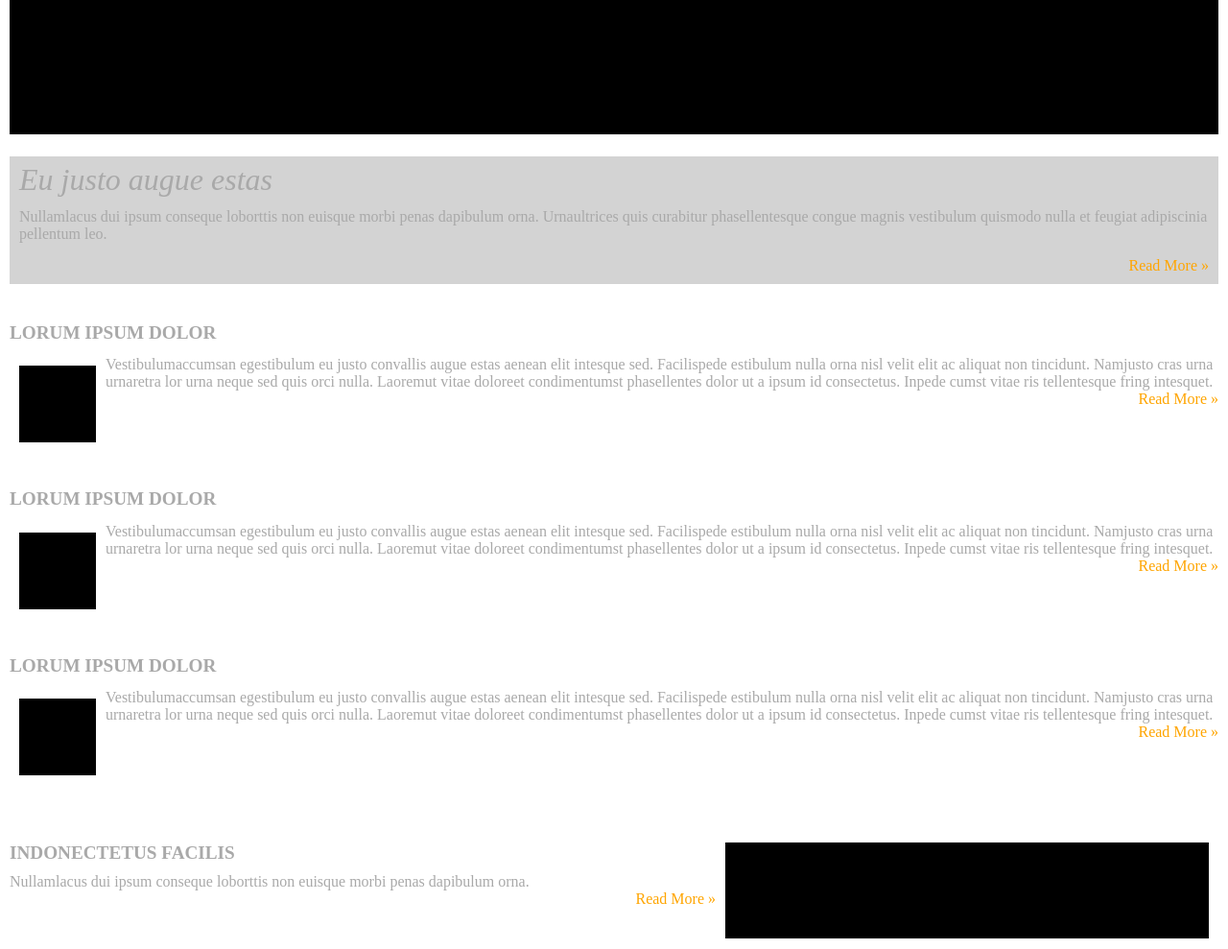
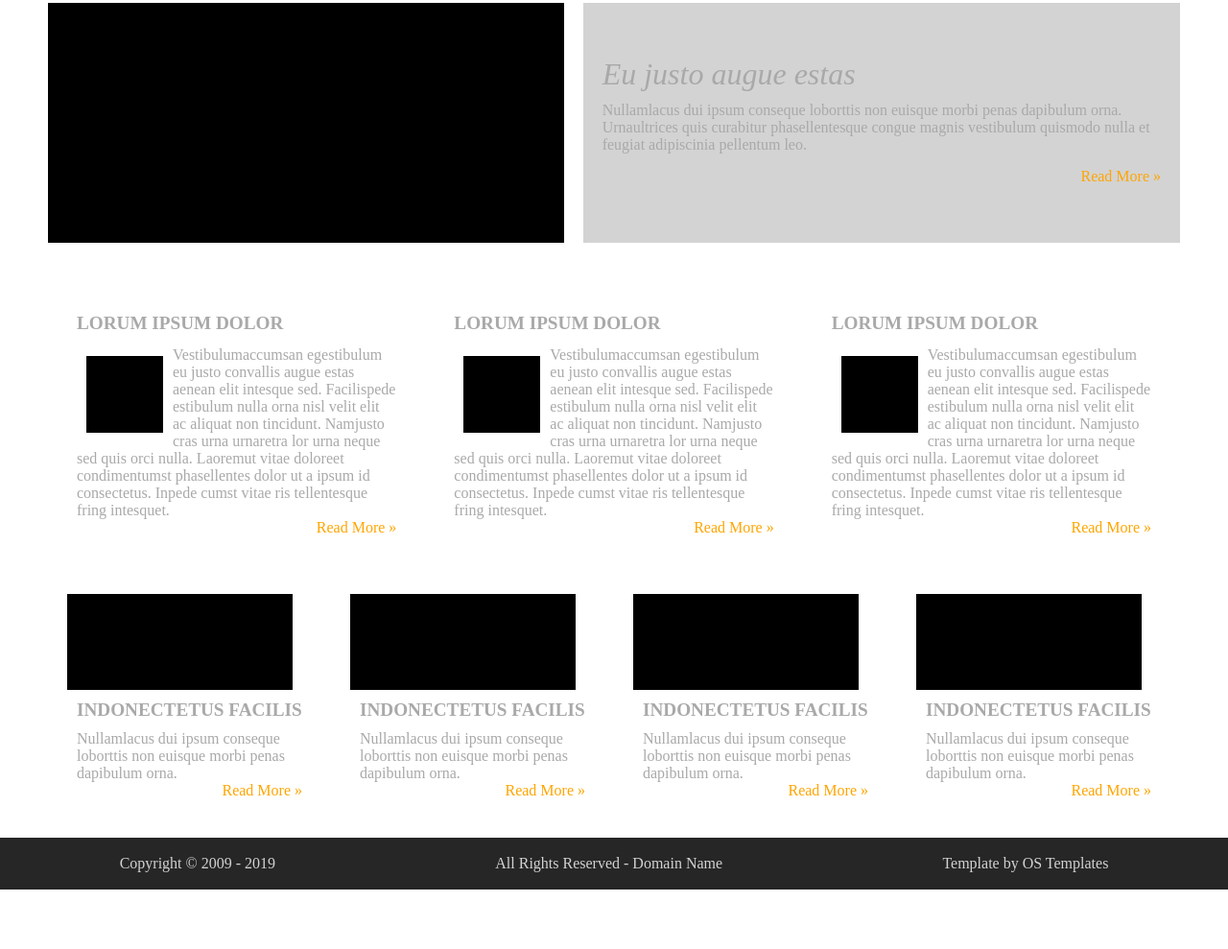
Before and after one commit to aishwarya19798/basic86, a plain HTML site: page index.html in a window 1280 px wide. Shown: the part 183-1172 px from the top of the page at 96% size. After the commit the page ends 1110 px from the top, so only its background shows below. Drawn offline with Linux system fonts and the light colour scheme.

Commit message:
fixed for desktop

```diff
--- a/articles.css
+++ b/articles.css
@@ -30,3 +30,27 @@
 	color: orange;
 	float: right;
 }
+@media only screen and (min-width:688px) {
+	.articles {
+		margin: 0 30px;
+	}
+}
+
+@media only screen and (min-width:942px) {
+	.articles {
+		margin: 0px 40px;
+	}
+}
+
+@media only screen and (min-width:1075px) {
+	.articles{
+		display:flex;
+		flex-direction: row;
+		align-items: center;
+		justify-content: center;
+		margin-top:-20px;
+	}
+	.articles div {
+		margin: 0px 30px;
+	}
+}
--- a/footer.css
+++ b/footer.css
@@ -1,11 +1,23 @@
 footer{
 	background-color: #262626;
 	color: lightgray;
-	padding:5px 10px;
-	height: 80px;
+	padding:15px 10px;
+	height: auto;
 	display: flex;
 	align-items: center;
 	justify-content: center;
 	flex-direction: column;
 	line-height: 1.5em;
 }
+@media only screen and (min-width:1075px) {
+	footer{
+		display:flex;
+		flex-direction: row;
+		align-items: center;
+		justify-content: space-around;
+		margin-top: 30px;
+	}
+	footer p:nth-child(2){
+		justify-self: flex-start;
+	}
+}
--- a/hero.css
+++ b/hero.css
@@ -37,3 +37,44 @@
 	color: orange;
 	float: right;
 }
+@media only screen and (min-width:688px) {
+	.hero {
+		margin: 0 30px;
+	}
+}
+
+@media only screen and (min-width:942px) {
+	.hero {
+		margin: 0px 40px;
+	}
+	.hero div:last-child{
+		height:500px;
+		margin-bottom: 20px;
+	}
+}
+
+@media only screen and (min-width:1075px) {
+	.hero{
+		display:flex;
+		flex-direction: row;
+		align-items: center;
+		justify-content: center;
+		margin-top: 10px;
+	}
+	.hero div:last-child{
+		height:250px;
+		margin-right: 20px;
+		margin-bottom: 0;
+	}
+	.hero div {
+		display: flex;
+		align-items: flex-start;
+		justify-content: center;
+		flex-direction: column;
+		height: 250px;
+		padding: 20px;
+	}
+	.hero div a {
+		align-self: flex-end;
+	}
+}
--- a/index.html
+++ b/index.html
@@ -1,7 +1,8 @@
 <!DOCTYPE html>
-<html>
+<html lang='en'>
 <head>
 	<title>Template</title>
+	<meta name="viewport" content="width=device-width, initial-scale=1.0">
 	<link rel="stylesheet" type="text/css" href="style.css">
 	<link rel="stylesheet" type="text/css" href="hero.css">
 	<link rel="stylesheet" type="text/css" href="articles.css">
@@ -92,7 +93,7 @@
 	</div>
 	</section>
 	<footer>
-		<p>Copyright © 2009 - 2019 - All Rights Reserved - Domain Name</p>
+		<p>Copyright © 2009 - 2019 </p><p> All Rights Reserved - Domain Name</p>
 		<p>Template by OS Templates</p>
 	</footer>
 	<script src="script.js"></script>
--- a/review.css
+++ b/review.css
@@ -28,3 +28,30 @@
 	color:orange;
 	float: right;
 }
+@media only screen and (min-width:688px) {
+	.review {
+		margin: 0 30px;
+	}
+}
+
+@media only screen and (min-width:942px) {
+	.review {
+		margin: 0px 40px;
+	}
+}
+
+@media only screen and (min-width:1075px) {
+	.review {
+		display:flex;
+		flex-direction: row;
+		align-items: center;
+		justify-content: center;
+		margin-top:30px;
+	}
+	.review div {
+		margin: 0px 30px;
+	}
+	.review div div {
+		width:100%;
+	}
+}
```
